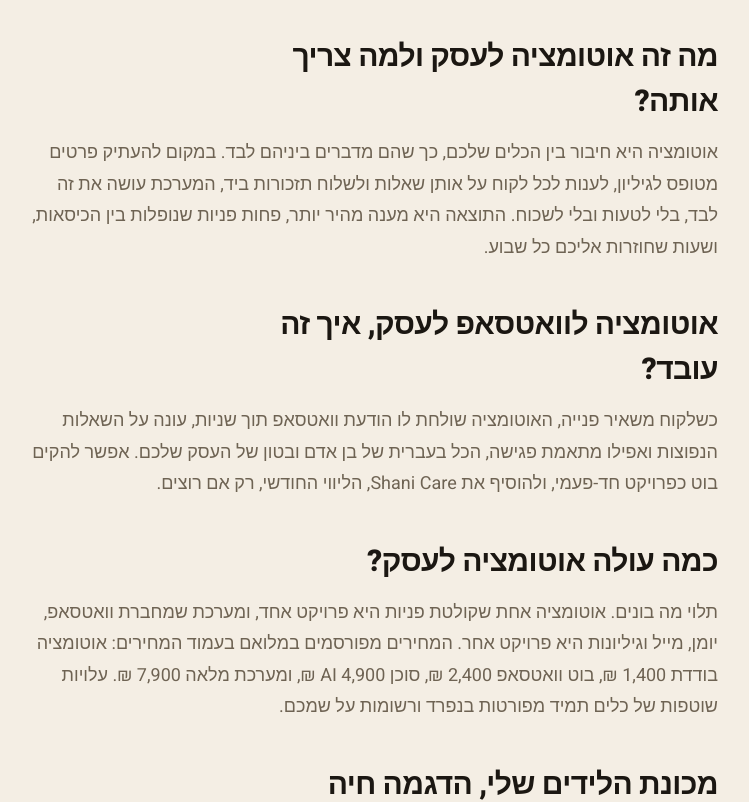
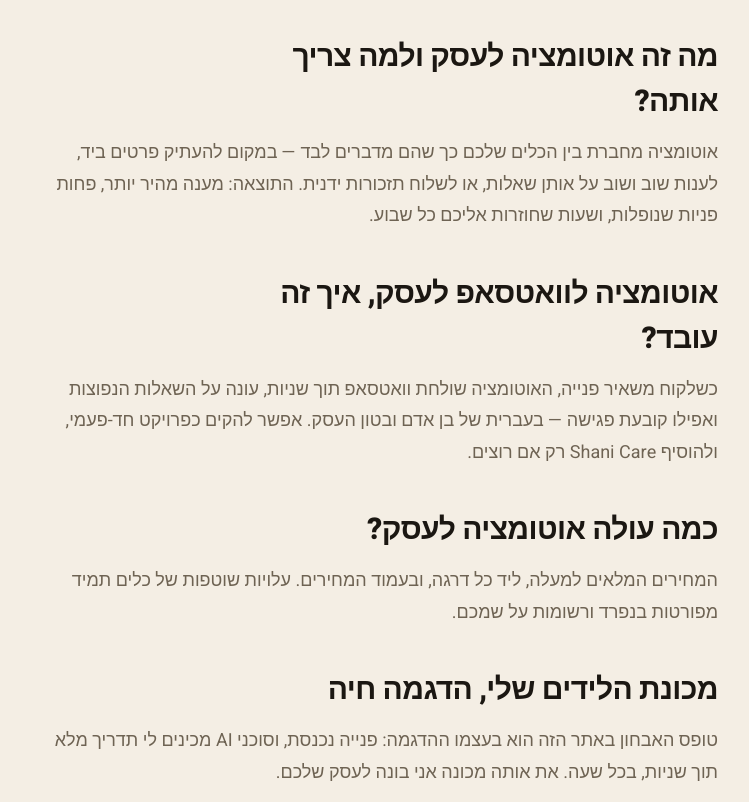
Before and after one commit to gorgovs1-cyber/shani-ai, a Next.js app: page /automations in a window 1280 px wide. Shown: the part 2400-3202 px from the top of the page, without its empty margins (432-1181 px from the left). Built offline with nearby package versions, Linux system fonts and the light colour scheme; no server answers.

Commit message:
automations + ai-consulting: collapsible product panels + real copy cuts

```diff
--- a/app/automations/page.tsx
+++ b/app/automations/page.tsx
@@ -36,30 +36,30 @@ const copyByLang: Record<"he" | "en", ServiceCopy> = {
         {
           name: "דרגה 1 · אוטומציה בודדת",
           price: "1,400 ₪",
-          fit: "יש פעולה אחת שאתם עושים ידנית כמעט כל יום, ואתם יודעים בדיוק מה היא.",
-          includes: "תהליך אחד מקצה לקצה, חיבור לכלים שכבר יש לכם, וניטור שמתריע אם משהו נופל.",
-          forWho: "מרפאות, מספרות, סטודיו וכל עסק שמנהל תורים, שולח תזכורות או מקליד פניות לגיליון.",
+          fit: "פעולה אחת שעושים ידנית כמעט כל יום, וברור בדיוק מה היא.",
+          includes: "תהליך אחד מקצה לקצה, מחובר לכלים שיש לכם, וניטור שמתריע על תקלה.",
+          forWho: "מרפאות, מספרות, סטודיו — כל עסק שמנהל תורים או מקליד פניות לגיליון.",
         },
         {
           name: "דרגה 2 · בוט וואטסאפ",
           price: "2,400 ₪",
-          fit: "אותן שתיים שלוש שאלות חוזרות אצלכם כל יום, ואתם מפספסים פניות בערב ובסופי שבוע.",
-          includes: "מענה בעברית בטון של העסק, שעות פעילות, והעברה אליכם ברגע שהשיחה דורשת אתכם.",
+          fit: "אותן שאלות חוזרות כל יום, ופניות נופלות בערב ובסופ״ש.",
+          includes: "מענה בעברית בטון העסק, שעות פעילות, והעברה אליכם כשצריך.",
           forWho: "מסעדות, מרפאות, מספרות, מכוני יופי, ונותני שירות שמקבלים הרבה הודעות.",
-          notFor: "כל פנייה אצלכם שונה ודורשת שיקול דעת. אז דרגה 3 נכונה יותר.",
+          notFor: "כל פנייה אצלכם שונה ודורשת שיקול דעת? דרגה 3 נכונה יותר.",
         },
         {
           name: "דרגה 3 · סוכן AI שמדבר עברית",
           price: "4,900 ₪",
           fit: "כל פנייה אצלכם שונה, ואי אפשר לענות עליה בתשובה מוכנה מראש.",
-          includes: "הבנת הקשר, זיכרון של השיחה, קביעת פגישה ביומן, תמחור לפי הכללים שלכם וסינון פניות שלא מתאימות.",
-          forWho: "יועצים, בעלי מקצוע עם תמחור משתנה, ועסקים שמקבלים הרבה פניות שדורשות בירור לפני שיחה.",
+          includes: "הבנת הקשר וזיכרון שיחה, קביעת פגישה, תמחור לפי הכללים שלכם, וסינון פניות.",
+          forWho: "יועצים, בעלי תמחור משתנה, ועסקים עם פניות שדורשות בירור לפני שיחה.",
         },
         {
           name: "דרגה 4 · מערכת AI מלאה",
           price: "7,900 ₪",
-          fit: "אתם מתחילים מאפס, או בונים את הנוכחות הדיגיטלית מחדש ורוצים שהכל ידבר אחד עם השני.",
-          includes: "אתר, סוכן AI, אוטומציות וריכוז הפניות במקום אחד. הכל מחובר, במחיר נמוך מרכישה בנפרד.",
+          fit: "מתחילים מאפס, או בונים נוכחות דיגיטלית מחדש ורוצים שהכל מחובר.",
+          includes: "אתר, סוכן AI, אוטומציות וריכוז הפניות — הכל מחובר, במחיר נמוך מרכישה בנפרד.",
           forWho: "עסקים שרוצים להקים הכל בבת אחת במקום להוסיף חלק כל כמה חודשים.",
         },
       ],
@@ -72,19 +72,19 @@ const copyByLang: Record<"he" | "en", ServiceCopy> = {
     sections: [
       {
         h: "מה זה אוטומציה לעסק ולמה צריך אותה?",
-        p: "אוטומציה היא חיבור בין הכלים שלכם, כך שהם מדברים ביניהם לבד. במקום להעתיק פרטים מטופס לגיליון, לענות לכל לקוח על אותן שאלות ולשלוח תזכורות ביד, המערכת עושה את זה לבד, בלי לטעות ובלי לשכוח. התוצאה היא מענה מהיר יותר, פחות פניות שנופלות בין הכיסאות, ושעות שחוזרות אליכם כל שבוע.",
+        p: "אוטומציה מחברת בין הכלים שלכם כך שהם מדברים לבד — במקום להעתיק פרטים ביד, לענות שוב ושוב על אותן שאלות, או לשלוח תזכורות ידנית. התוצאה: מענה מהיר יותר, פחות פניות שנופלות, ושעות שחוזרות אליכם כל שבוע.",
       },
       {
         h: "אוטומציה לוואטסאפ לעסק, איך זה עובד?",
-        p: "כשלקוח משאיר פנייה, האוטומציה שולחת לו הודעת וואטסאפ תוך שניות, עונה על השאלות הנפוצות ואפילו מתאמת פגישה, הכל בעברית של בן אדם ובטון של העסק שלכם. אפשר להקים בוט כפרויקט חד-פעמי, ולהוסיף את Shani Care, הליווי החודשי, רק אם רוצים.",
+        p: "כשלקוח משאיר פנייה, האוטומציה שולחת וואטסאפ תוך שניות, עונה על השאלות הנפוצות ואפילו קובעת פגישה — בעברית של בן אדם ובטון העסק. אפשר להקים כפרויקט חד-פעמי, ולהוסיף Shani Care רק אם רוצים.",
       },
       {
         h: "כמה עולה אוטומציה לעסק?",
-        p: "תלוי מה בונים. אוטומציה אחת שקולטת פניות היא פרויקט אחד, ומערכת שמחברת וואטסאפ, יומן, מייל וגיליונות היא פרויקט אחר. המחירים מפורסמים במלואם בעמוד המחירים: אוטומציה בודדת 1,400 ₪, בוט וואטסאפ 2,400 ₪, סוכן AI 4,900 ₪, ומערכת מלאה 7,900 ₪. עלויות שוטפות של כלים תמיד מפורטות בנפרד ורשומות על שמכם.",
+        p: "המחירים המלאים למעלה, ליד כל דרגה, ובעמוד המחירים. עלויות שוטפות של כלים תמיד מפורטות בנפרד ורשומות על שמכם.",
       },
       {
         h: "מכונת הלידים שלי, הדגמה חיה",
-        p: "טופס האבחון באתר הזה הוא בעצמו אוטומציה חיה. לקוח ממלא אותו, המערכת קולטת את התשובות תוך שניות, וסוכני AI חוקרים את העסק ומכינים לי תדריך מלא לשיחה איתו, בכל שעה ביממה. אותה מכונה בדיוק אני יכולה לבנות לעסק שלכם.",
+        p: "טופס האבחון באתר הזה הוא בעצמו ההדגמה: פנייה נכנסת, וסוכני AI מכינים לי תדריך מלא תוך שניות, בכל שעה. את אותה מכונה אני בונה לעסק שלכם.",
       },
     ],
     faqTitle: "שאלות על אוטומציות",
@@ -146,30 +146,30 @@ const copyByLang: Record<"he" | "en", ServiceCopy> = {
         {
           name: "Level 1 · Single automation",
           price: "₪1,400",
-          fit: "There is one action you do by hand almost every day, and you know exactly what it is.",
-          includes: "One end-to-end process, a connection to the tools you already use, and monitoring that alerts you if something fails.",
-          forWho: "Clinics, salons, studios and any business managing appointments, sending reminders or typing enquiries into a sheet.",
+          fit: "One action you do by hand almost every day, and you know exactly what it is.",
+          includes: "One end-to-end process, connected to the tools you already use, with monitoring that alerts on failure.",
+          forWho: "Clinics, salons, studios — any business managing appointments or typing enquiries into a sheet.",
         },
         {
           name: "Level 2 · WhatsApp bot",
           price: "₪2,400",
-          fit: "The same two or three questions come up every day, and you miss enquiries in the evenings and at weekends.",
-          includes: "Replies in Hebrew in your business's tone, opening hours, and a handover to you the moment the conversation needs you.",
+          fit: "The same questions come up every day, and enquiries slip through in the evenings and weekends.",
+          includes: "Replies in Hebrew in your business's tone, opening hours, and a handover to you when needed.",
           forWho: "Restaurants, clinics, salons, beauty studios and service providers who get a lot of messages.",
-          notFor: "Every enquiry you get is different and needs judgement. Level 3 is a better fit.",
+          notFor: "Every enquiry is different and needs judgement? Level 3 is a better fit.",
         },
         {
           name: "Level 3 · An AI agent that speaks Hebrew",
           price: "₪4,900",
           fit: "Every enquiry is different and cannot be answered with a prepared reply.",
-          includes: "Context understanding, conversation memory, booking into your calendar, pricing by your rules and filtering out enquiries that do not fit.",
-          forWho: "Consultants, professionals with variable pricing, and businesses with enquiries that need qualifying before a call.",
+          includes: "Context and memory, booking into your calendar, pricing by your rules, and filtering enquiries.",
+          forWho: "Consultants, variable-pricing professionals, and businesses with enquiries that need qualifying first.",
         },
         {
           name: "Level 4 · Full AI system",
           price: "₪7,900",
-          fit: "You are starting from scratch, or rebuilding your digital presence and want everything to talk to each other.",
-          includes: "A website, an AI agent, automations and all enquiries in one place. Everything connected, for less than buying separately.",
+          fit: "Starting from scratch, or rebuilding your digital presence and want everything connected.",
+          includes: "Website, AI agent, automations and every enquiry — connected, for less than buying separately.",
           forWho: "Businesses that want to set everything up at once instead of adding a piece every few months.",
         },
       ],
@@ -182,19 +182,19 @@ const copyByLang: Record<"he" | "en", ServiceCopy> = {
     sections: [
       {
         h: "What is business automation and why do you need it?",
-        p: "Automation connects your tools so they talk to each other on their own. Instead of copying details from a form into a spreadsheet by hand, answering every client the same questions and sending reminders yourself, the system does it on its own, without mistakes and without forgetting. The result is faster replies, fewer enquiries slipping through the cracks, and hours returned to you every week.",
+        p: "Automation connects your tools so they talk to each other on their own — instead of copying details by hand, answering the same questions over and over, or sending reminders yourself. The result: faster replies, fewer enquiries slipping through, and hours back every week.",
       },
       {
         h: "WhatsApp automation for business — how does it work?",
-        p: "When a client leaves an enquiry, the automation can send them a WhatsApp message within seconds, answer common questions, and even book a meeting, all in natural Hebrew and in your business's tone. A bot can be a one-off project, with Shani Care, the monthly plan, added only if you want it.",
+        p: "When a client leaves an enquiry, the automation sends a WhatsApp reply within seconds, answers common questions, and can even book a meeting — in natural Hebrew and your business's tone. It can be a one-off project, with Shani Care added only if you want it.",
       },
       {
         h: "How much does business automation cost?",
-        p: "It depends on what we build: a single lead-capture automation is one project; a system connecting WhatsApp, calendar, email and sheets is another. The full price list is published on the pricing page: single automation ₪1,400, WhatsApp bot ₪2,400, AI agent ₪4,900 and a full system ₪7,900. Running tool costs are always itemised separately, in your name.",
+        p: "Full prices are above, next to each level, and on the pricing page. Running tool costs are always itemised separately, in your name.",
       },
       {
         h: "My lead machine — a live demo",
-        p: "The audit form on this very site is itself a live automation. A client fills it in, the system captures the answers within seconds, and AI agents research the business and prepare a full call brief for me, at any hour of the day. I can build that exact same machine for your business.",
+        p: "The audit form on this site is itself the demo: an enquiry comes in, and AI agents prepare a full call brief for me within seconds, any hour. I build that same machine for your business.",
       },
     ],
     faqTitle: "Automation FAQ",
```
Also changed, not shown: app/ai-consulting/page.tsx (+12 -12 lines).
